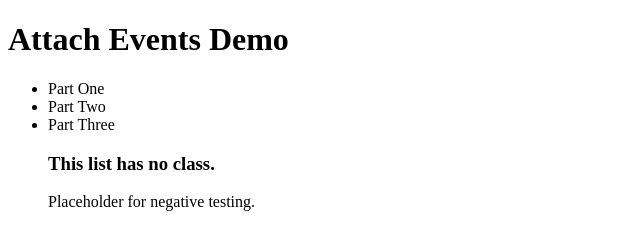
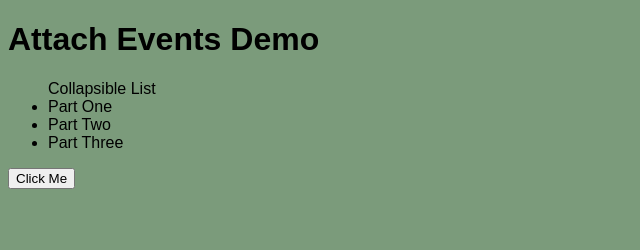
Before and after one commit to borkabrak/attachEvents.js, a plain HTML site: page index.html in a window 1280 px wide. Shown: the whole page, without its empty margins (0-640 px from the left). Drawn offline with Linux system fonts and the light colour scheme.

Commit message:
Simplify HTML and add stylesheet
This puts us at a starting point for actually demonstrating event
attachment.

```diff
--- /dev/null
+++ b/index.css
@@ -0,0 +1,9 @@
+body {
+    background-color: #7B9B7B;
+    font-family: sans-serif;
+}
+
+#input {
+    width: 80em;
+    height: 25em;
+}
--- a/index.html
+++ b/index.html
@@ -2,31 +2,34 @@
 <html lang="en">
 <head>
     <meta charset="UTF-8">
+    <link rel="stylesheet" href="index.css">
+
     <title>Attach Events Demo</title>
 </head>
 <body>
     <h1>Attach Events Demo</h1>
 
-    <ul>
+    <ul class="menu">
 
-        <li id="item1">
+        <span>Collapsible List</span>
+
+        <li>
             Part One
         </li>
 
-        <li id="item2">
+        <li>
             Part Two
         </li>
 
-        <li id="item3">
+        <li>
             Part Three
         </li>
 
     </ul>
 
-    <ul>
-        <h3>This list has no class.</h3>
-        <p>Placeholder for negative testing.</p>
-    </ul>
+    <button id="test">Click Me</button>
+
+    <div id="display"></div>
 
 </body>
 <script src="attachEvents.js"></script>
@@ -35,16 +38,11 @@
     "use strict";
 
     attachEvents({
-
-            'click': () => console.log("document got a click."),
-
-            'li': {
-                'click': function(event) {
-                    event.target.style.backgroundColor = "#8a8";
-                    console.log("%s got a click.", event.target.id);
-                }
+        'button#test': {
+            'click': function() {
+               document.querySelector("#display").innerHTML = "clicked";
             }
-
+        }
     });
 
 </script>
```
